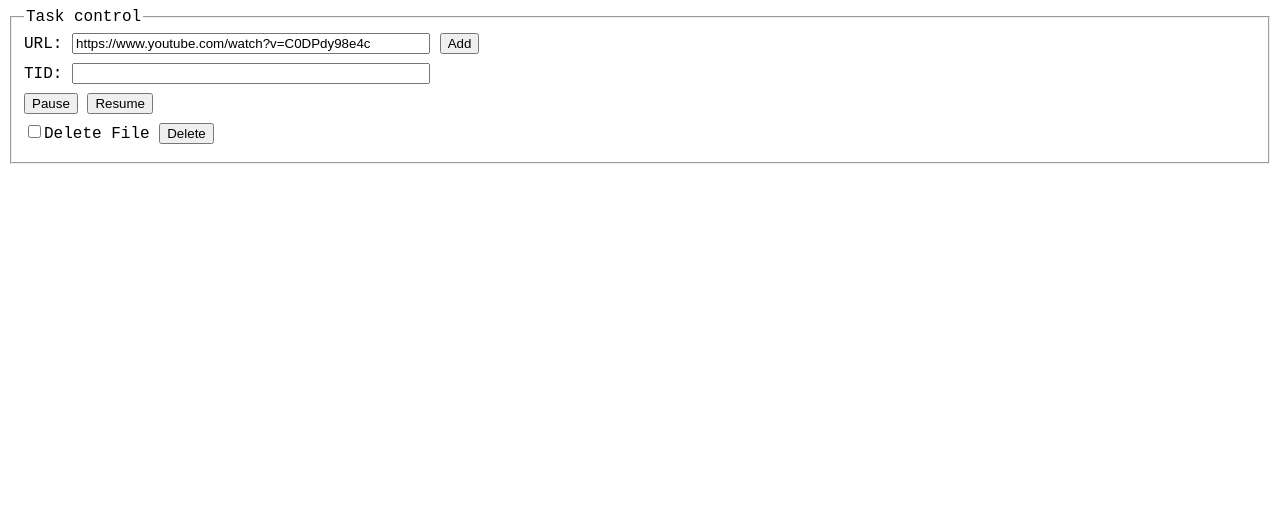
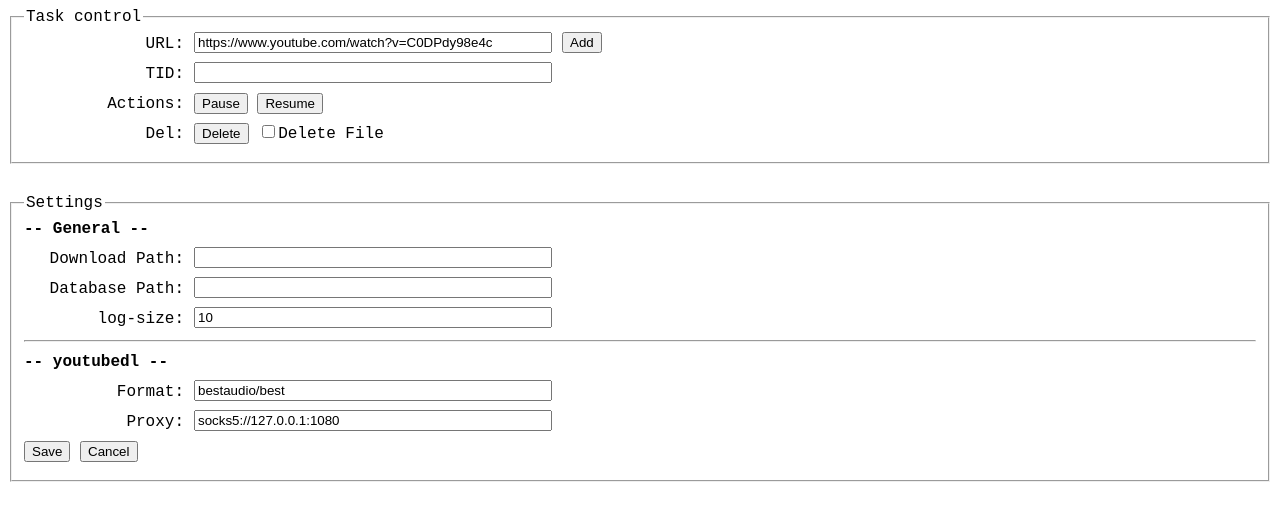
Before and after one commit to d0u9/youtube-dl-webui, a Flask app: template youtube_dl_webui/templates/test/index.html in a window 1280 px wide. Shown: the top 521 px of the page. Run offline with Flask 2, Linux system fonts and the light colour scheme; the template is opened without the code that fills it, so the values that code supplies are empty.

Commit message:
update test page

```diff
--- a/youtube_dl_webui/static/css/test.css
+++ b/youtube_dl_webui/static/css/test.css
@@ -7,3 +7,22 @@ body {
     height: 25px;
     line-height: 25px;
 }
+
+.left {
+    float: left;
+    display: block;
+    min-width: 60px;
+    width: 160px;
+    max-width: 200px;
+    text-align: right;
+    margin-right: 10px;
+}
+
+.right {
+    float: left;
+    margin-right: 10px;
+}
+
+input[type=text] {
+    width: 350px;
+}
--- a/youtube_dl_webui/templates/test/index.html
+++ b/youtube_dl_webui/templates/test/index.html
@@ -11,17 +11,57 @@
             <div class="retval"></div>
             <legend>Task control</legend>
             <div class="row">
-                <label for="url">URL:</label> <input id="url" type="text" style="width:350px;" value="https://www.youtube.com/watch?v=C0DPdy98e4c"> <button id="add-task">Add</button>
+                <label class="left" for="url">URL:</label>
+                <input class="right" id="url" type="text" style="width:350px;" value="https://www.youtube.com/watch?v=C0DPdy98e4c">
+                <button class="right" id="add-task">Add</button>
             </div>
             <div class="row">
-                <label for="tid">TID:</label> <input id="tid" type="text" style="width:350px;"><br />
+                <label class="left" for="tid">TID:</label>
+                <input class="right" id="tid" type="text" style="width:350px;">
             </div>
             <div class="row">
+                <label class="left">Actions:</label>
                 <button id="pause-task">Pause</button> <button id="resume-task">Resume</button>
             </div>
             <div class="row">
-                <input id="del-file" type="checkbox" value="del">Delete File <button id="del-task">Delete</button>
+                <span class="left">Del:</span>
+                <button id="del-task">Delete</button>
+                <input id="del-file" type="checkbox" value="del">Delete File
             </div>
+        </fieldset>
+        <div class="row"></div>
+        <fieldset>
+        <legend>Settings</legend>
+        <div class="row">
+            <b>-- General --</b>
+        </div>
+        <div class="row">
+            <label class="left" for="download-path">Download Path:</label>
+            <input class="right" id="download-path" type="text">
+        </div>
+        <div class="row">
+            <label class="left" for="db-path">Database Path:</label>
+            <input class="right" id="db-path" type="text">
+        </div>
+        <div class="row">
+            <label class="left" for="log-size">log-size: </label>
+            <input class="right" id="log-size" type="text" value="10">
+        </div>
+        <hr />
+        <div class="row">
+            <b>-- youtubedl --</b>
+        </div>
+        <div class="row">
+            <label class="left" for="format">Format:</label>
+            <input class="right" id="format" type="text" value="bestaudio/best">
+        </div>
+        <div class="row">
+            <label class="left" for="proxy">Proxy:</label>
+            <input class="right" id="proxy" type="text" value="socks5://127.0.0.1:1080">
+        </div>
+        <div class="row">
+            <button>Save</button> <button>Cancel</button>
+        </div>
         </fieldset>
     </body>
     <script type="text/javascript">
```
